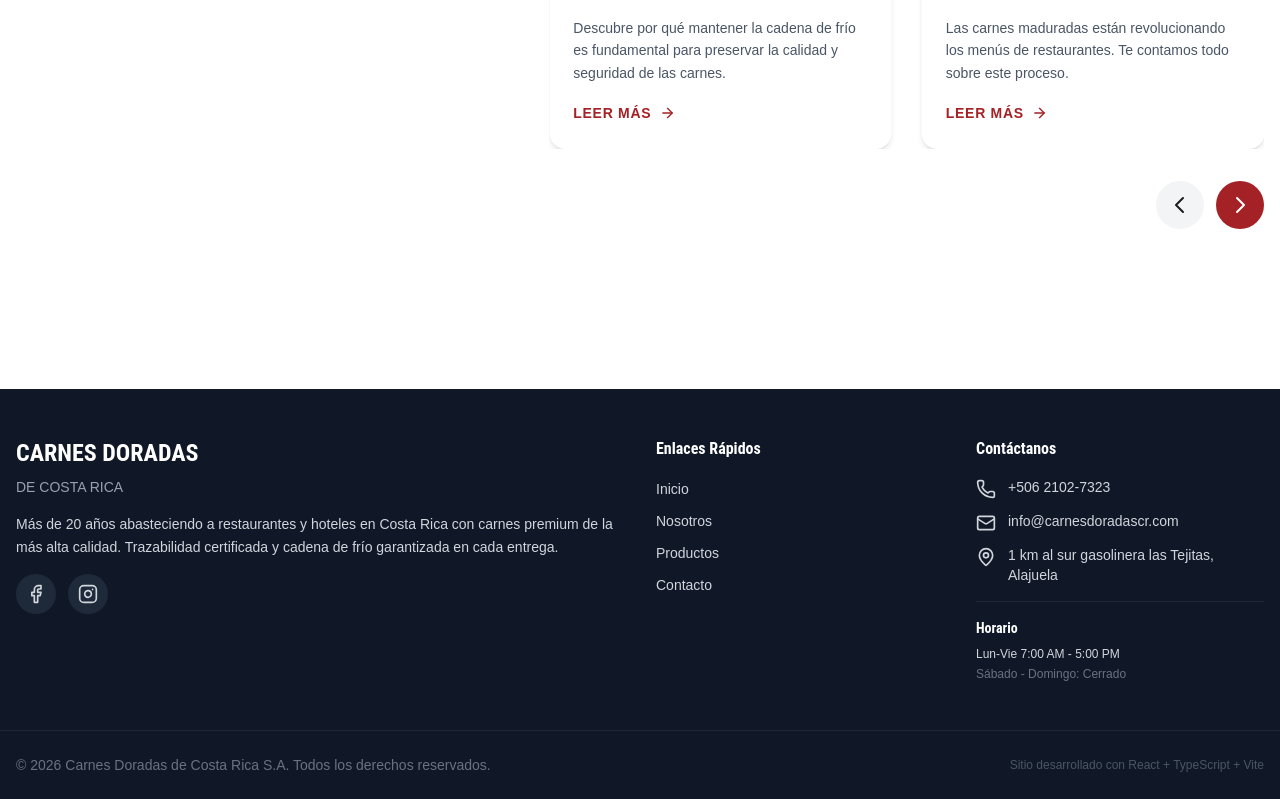
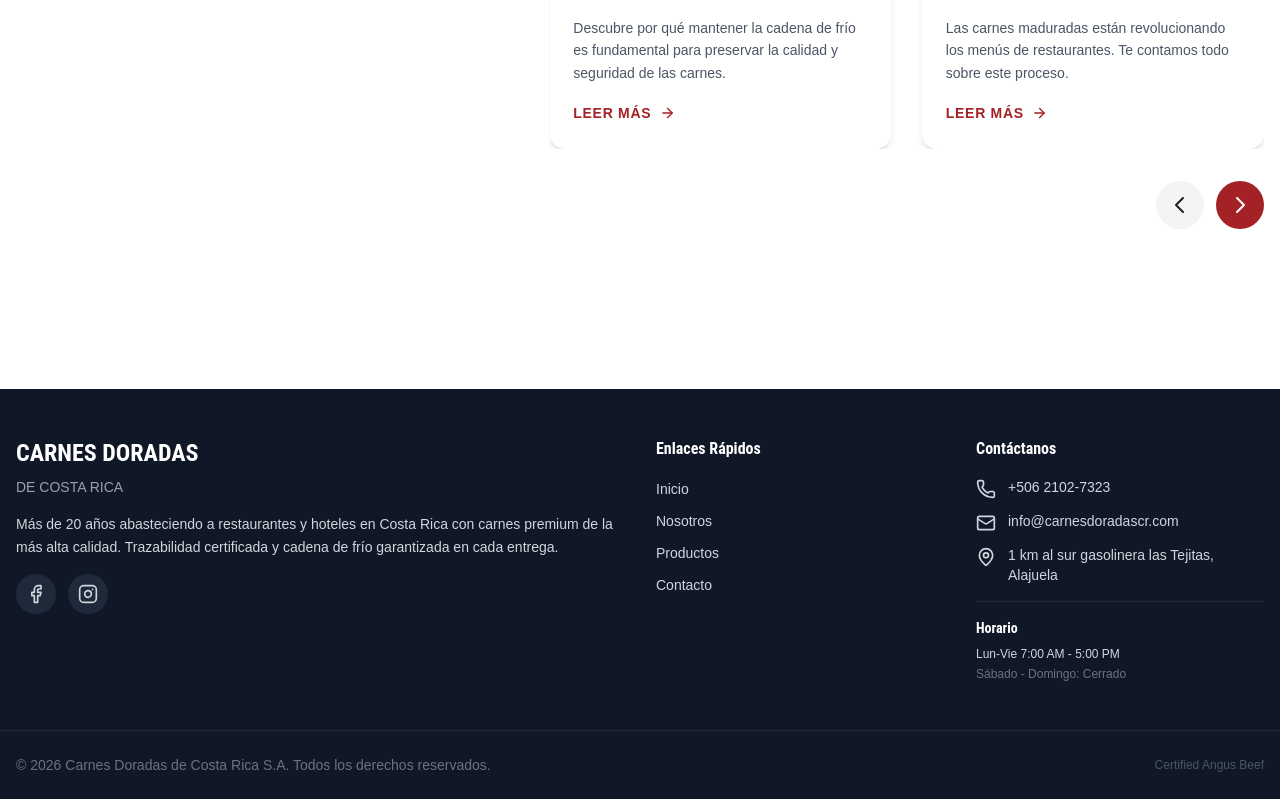
Before and after one commit to 4peacenfreedom/carnesdoradascr, a React (Vite) app in the folder react-app/: page / in a window 1280 px wide. Shown: the part 7258-8057 px from the top of the page. Built offline with nearby package versions, Linux system fonts and the light colour scheme.

Commit message:
feat: cambio en el footer, certified Angus Beef

```diff
--- a/react-app/src/components/layout/Footer.tsx
+++ b/react-app/src/components/layout/Footer.tsx
@@ -186,7 +186,7 @@ export default function Footer() {
               © {currentYear} Carnes Doradas de Costa Rica S.A. Todos los derechos reservados.
             </p>
             <p className="text-xs text-gray-600">
-              Sitio desarrollado con React + TypeScript + Vite
+              Certified Angus Beef
             </p>
           </div>
         </div>
```
